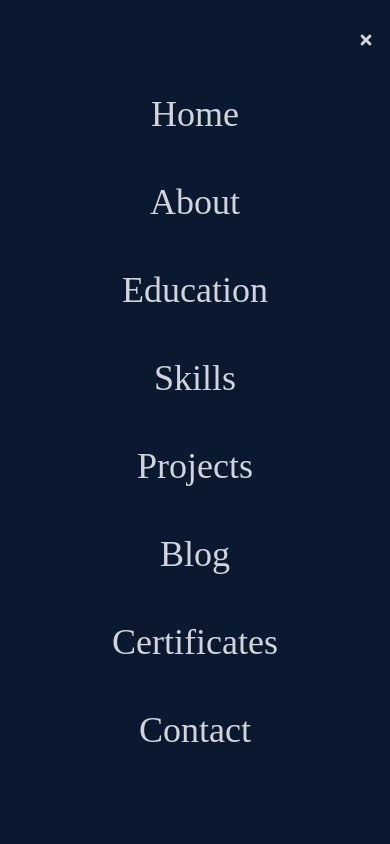
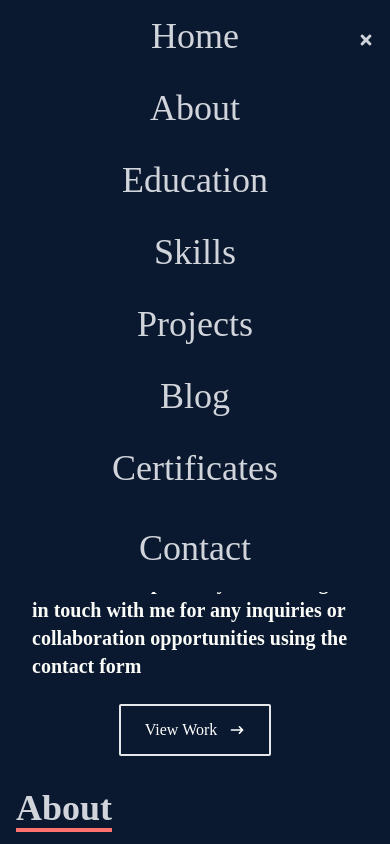
Before and after one commit to KR-16/KeerthiRajPortfolio, a React (Create React App) app in the folder portfolio/: page / in a window 390 px wide. Both pictures are taken after a click on the element 366 px from the left and 40 px from the top of the page. Shown: the top 844 px of the page. Built offline with nearby package versions, Linux system fonts and the light colour scheme; the HTML template or start-up script is replaced by a standard one.

Commit message:
Navbar Mobile View

```diff
--- a/portfolio/src/components/Navbar.jsx
+++ b/portfolio/src/components/Navbar.jsx
@@ -73,39 +73,39 @@ const Navbar = () => {
                 to set the FaBar,
                 if the screen size is less the mid,
                 then FaBar is set to True and onClick it will display the Menu */}
-                <ul className={!nav ? 'hidden' : 'absolute top-0 left-0 w-full h-screen bg-[#0a192f] flex flex-col justify-center items-center'}>
+                <ul className={!nav ? 'hidden' : 'absolute top-0 left-0 w-full h-auto bg-[#0a192f] flex flex-col justify-center items-center'}>
                     {/* List Items <li></li> */}
-                    <li className='py-6 text-4xl'>
+                    <li className='py-4 text-4xl'>
                     <Link onClick={handleClick} to="home" smooth={true} offset={50} duration={500}>
                         Home
                     </Link>
                     </li>
-                    <li className='py-6 text-4xl'>
+                    <li className='py-4 text-4xl'>
                     <Link onClick={handleClick} to="about" smooth={true} offset={50} duration={500}>
                         About
                     </Link>
                     </li>
-                    <li className='py-6 text-4xl'>
+                    <li className='py-4 text-4xl'>
                     <Link onClick={handleClick} to="education" smooth={true} offset={50} duration={500}>
                         Education
                     </Link>
                     </li>
-                    <li className='py-6 text-4xl'>
+                    <li className='py-4 text-4xl'>
                     <Link onClick={handleClick} to="skills" smooth={true} offset={50} duration={500}>
                         Skills
                     </Link>
                     </li>
-                    <li className='py-6 text-4xl'>
+                    <li className='py-4 text-4xl'>
                     <Link onClick={handleClick} to="experience" smooth={true} offset={50} duration={500}>
                         Projects
                     </Link>
                     </li>
-                    <li className='py-6 text-4xl'>
+                    <li className='py-4 text-4xl'>
                     <Link onClick={handleClick} to="blog" smooth={true} offset={50} duration={500}>
                         Blog
                     </Link>
                     </li>
-                    <li className='py-6 text-4xl'>
+                    <li className='py-4 text-4xl'>
                     <Link onClick={handleClick} to="certificates" smooth={true} offset={50} duration={500}>
                         Certificates
                     </Link>
```
